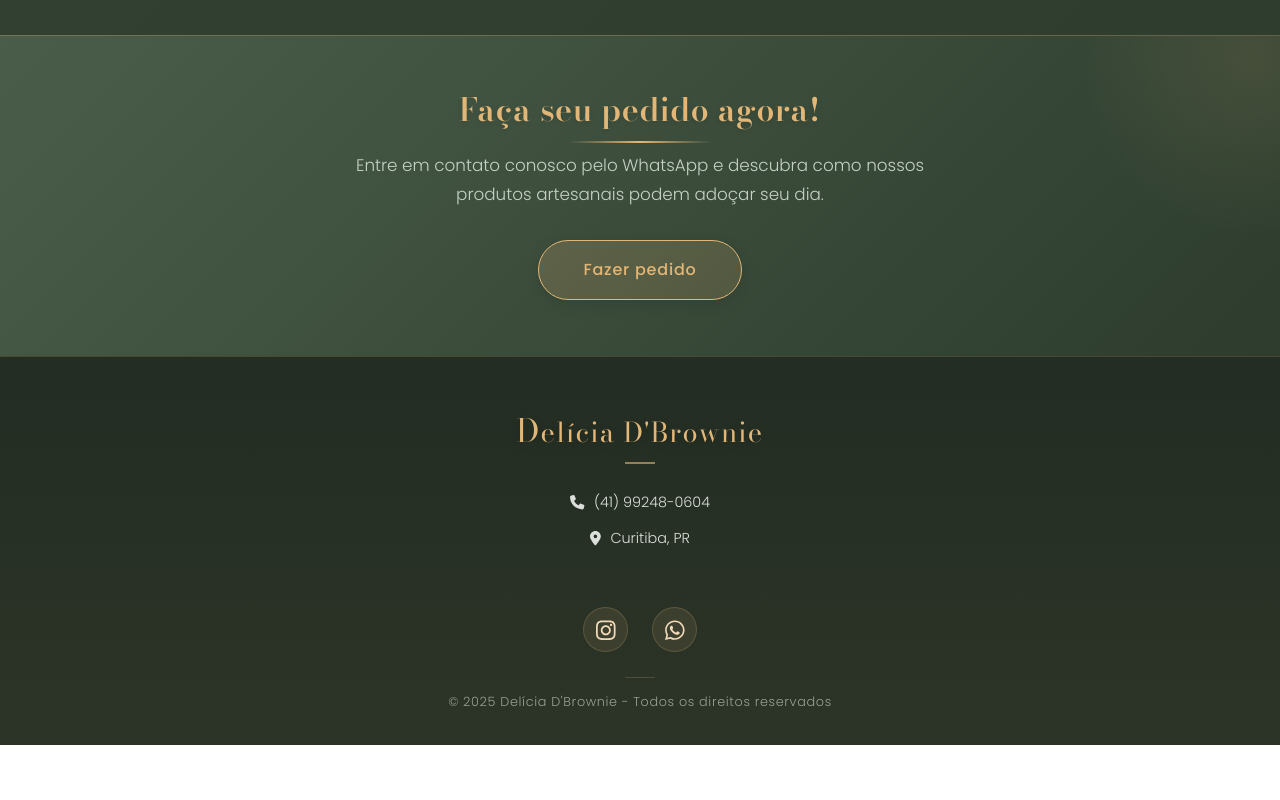
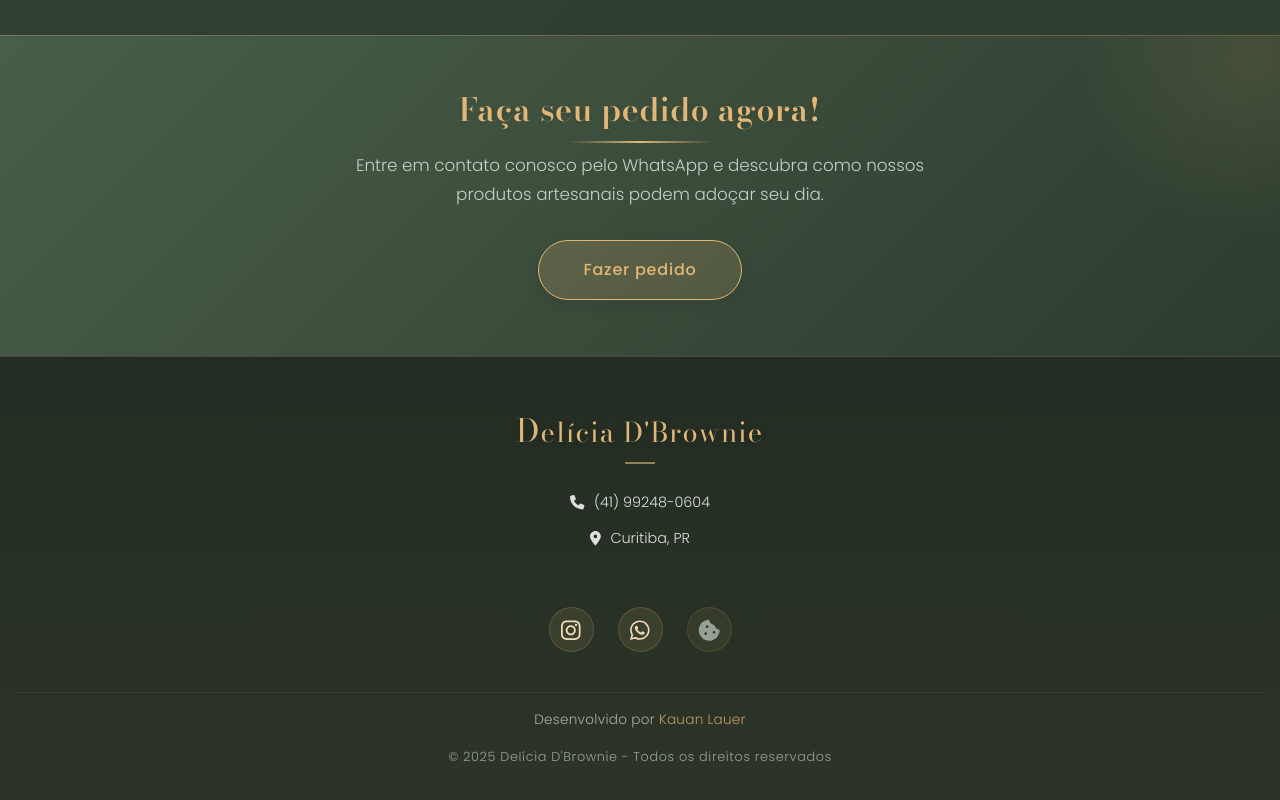
Before and after one commit to kauanlauer/reh, a plain HTML site: page index.html in a window 1280 px wide. Shown: the part 3747-4547 px from the top of the page. Before the commit the page ends 4492 px from the top, so only its background shows below. Drawn offline with nearby package versions, Linux system fonts and the light colour scheme.

Commit message:
Add files via upload

```diff
--- a/index.html
+++ b/index.html
@@ -408,11 +408,30 @@
         <div class="footer-social">
             <a href="https://www.instagram.com/_delicia_de_brownie_/" target="_blank"><i class="fab fa-instagram"></i></a>
             <a href="https://wa.me/5541992480604" target="_blank"><i class="fab fa-whatsapp"></i></a>
+            <a href="#" id="admin-access" class="admin-link"><i class="fas fa-cookie-bite"></i></a>
+        </div>
+
+        <div class="developer-credits">
+            <p>Desenvolvido por <a href="https://kauanlauer.com.br" target="_blank">Kauan Lauer</a></p>
         </div>
 
         <p class="copyright">© 2025 Delícia D'Brownie - Todos os direitos reservados</p>
     </div>
 </footer>
+
+<!-- Script para o acesso administrativo -->
+<script>
+document.getElementById('admin-access').addEventListener('click', function(e) {
+    e.preventDefault();
+    const password = prompt('Digite a senha de acesso:');
+
+    if (password === '1230') {
+        window.location.href = 'admin.html';
+    } else if (password !== null) {
+        alert('Senha incorreta!');
+    }
+});
+</script>
 
 <!-- Adicionar ao final do body, antes dos scripts -->
 
--- a/styles.css
+++ b/styles.css
@@ -2292,3 +2292,84 @@ h1, h2, h3, h4 {
         flex-direction: column;
     }
 }
+
+/* Estilos para o botão de admin disfarçado e os créditos do desenvolvedor */
+
+/* Botão de admin disfarçado */
+.admin-link {
+    opacity: 0.7;
+    transition: all 0.3s ease;
+    color: var(--text-muted) !important;
+}
+
+.admin-link:hover {
+    opacity: 1;
+    transform: rotate(360deg);
+    color: var(--accent-color) !important;
+}
+
+.admin-link i {
+    font-size: 1.2rem;
+}
+
+/* Estilização dos créditos do desenvolvedor */
+.developer-credits {
+    margin: 1.5rem 0 1rem;
+    font-size: 0.85rem;
+    color: var(--text-muted);
+    opacity: 0.8;
+    border-top: 1px solid rgba(226, 182, 118, 0.1);
+    padding-top: 1rem;
+    letter-spacing: 0.02em;
+}
+
+.developer-credits a {
+    color: var(--accent-color);
+    text-decoration: none;
+    transition: all 0.3s ease;
+    position: relative;
+}
+
+.developer-credits a::after {
+    content: '';
+    position: absolute;
+    width: 0;
+    height: 1px;
+    bottom: -2px;
+    left: 0;
+    background-color: var(--accent-color);
+    transition: width 0.3s ease;
+}
+
+.developer-credits a:hover {
+    color: var(--accent-light);
+}
+
+.developer-credits a:hover::after {
+    width: 100%;
+}
+
+/* Ajuste do copyright para dar mais espaço ao crédito do desenvolvedor */
+.copyright {
+    margin-top: 0.5rem;
+    opacity: 0.7;
+    font-size: 0.8rem;
+    letter-spacing: 0.05em;
+    color: var(--text-muted);
+}
+
+.copyright::before {
+    display: none;
+}
+
+/* Ajustes para mobile */
+@media (max-width: 480px) {
+    .developer-credits {
+        margin: 1rem 0 0.8rem;
+        font-size: 0.8rem;
+    }
+
+    .admin-link i {
+        font-size: 1.1rem;
+    }
+}
```
Lines whose indentation alone changed are shown as unchanged.
